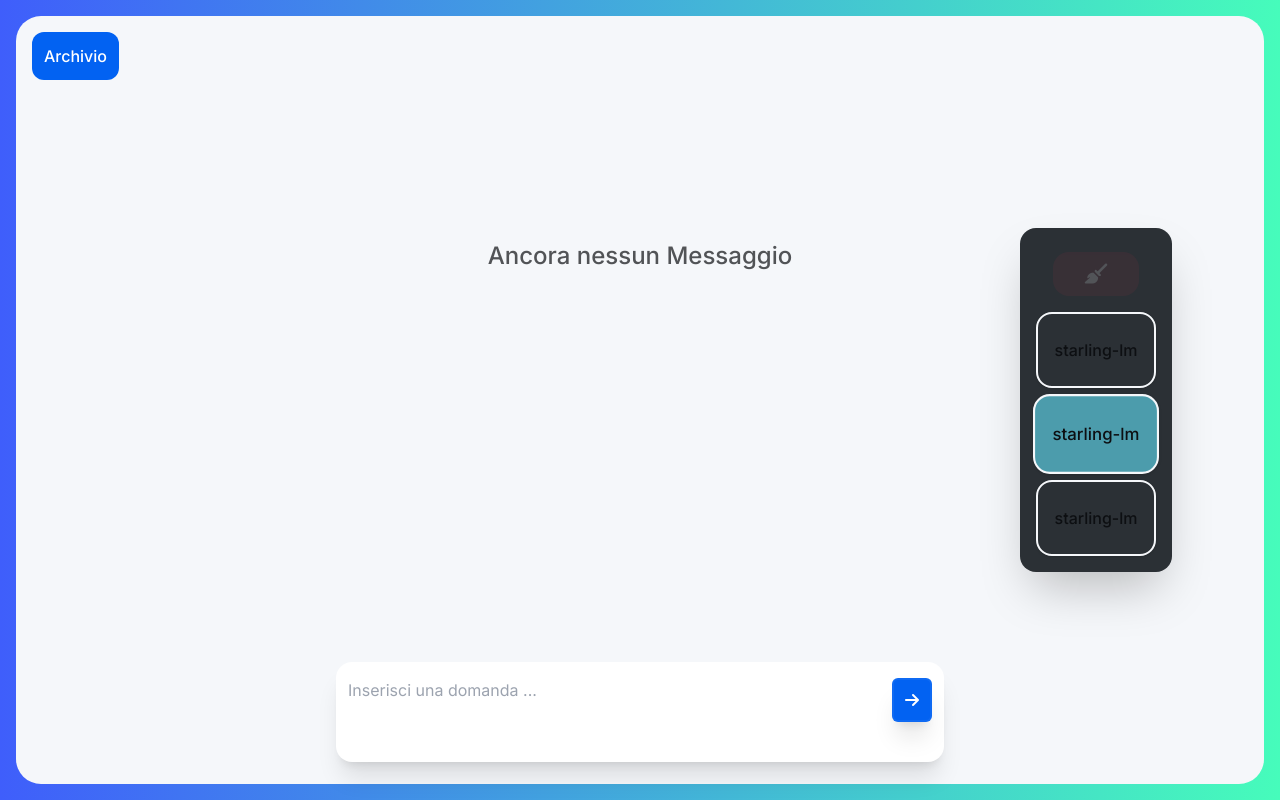
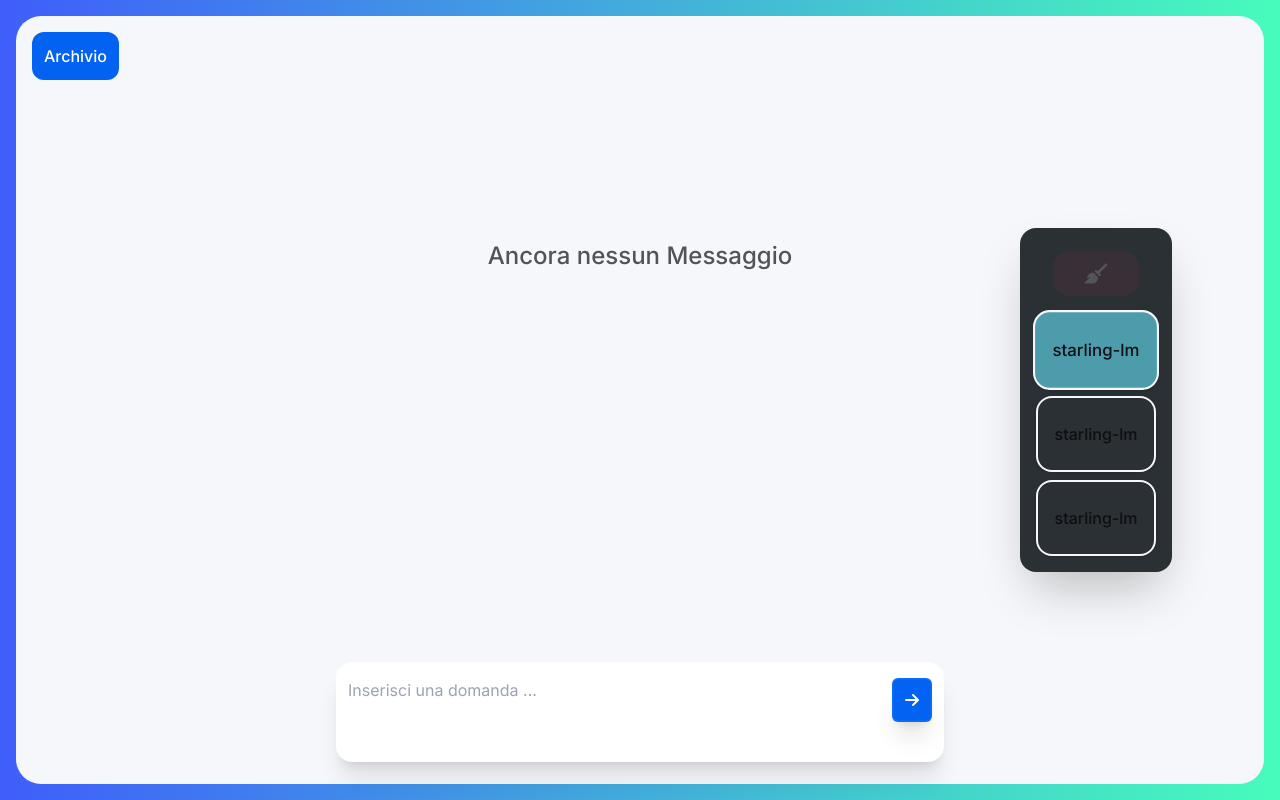
Before and after one commit to CodingCowboys10/kmai, a Next.js app in the folder 2-RTB/poc/: page /chat in a window 1280 px wide. Built offline with nearby package versions, Linux system fonts and the light colour scheme.

Commit message:
sistemato sistema bottoni

```diff
--- a/2-RTB/poc/src/app/chat/components/llmBody.tsx
+++ b/2-RTB/poc/src/app/chat/components/llmBody.tsx
@@ -6,25 +6,31 @@
  * Created by Francesco Ferraioli on 20/12/23
  */
 "use client"
-import LlmModel from "./llmModel";
-import React from "react";
-import {children} from "solid-js"; // importa il componente che contiene i bottoni
+import LlmModel from "./llmModel"; // importa il componente che contiene il bottone
+import React, { useState } from "react"; // importa useState per gestire lo stato del bottone
+import {children} from "solid-js";
 
+function LlmBody({ children }) {
+        const [selectedButton, setSelectedButton] = useState(0);   //definisce selectedButton come variabile di stato, inizializzata a 0
 
-function LlmBody({children}){
-    // Ritorna il box del menu e i bottoni al suo interno
-    return( // il box è un div con bordi arrotondati e bordo bianco,margine di 4 e larghezza minima
-        <div className=" flex flex-col shadow-2xl w-1/2 bg-[--background-contrast] p-4 rounded-2xl h-fit my-auto justify-evenly gap-2 ">
+        const handleButtonClick = (index: number) => { // gestisce il click sul bottone
+            setSelectedButton(index);   // imposta selectedButton al valore del bottone cliccato
+        };
+
+        return (
+            <div
+            className=" flex flex-col shadow-2xl w-1/2 bg-[--background-contrast] p-4 rounded-2xl
+             h-fit my-auto justify-evenly gap-2 ">
                 {children}
-
-                <LlmModel isSelected={false}/>
-                <LlmModel isSelected={true}/>
-                <LlmModel isSelected={false}/>
-
-
-
-        </div>
-    );
-}
+                {[0, 1, 2].map((index) => ( // crea i bottoni come elementi di un array
+                    <LlmModel
+                        key={index} // chiave univoca per ogni bottone
+                        isSelected={selectedButton === index} // controlla se il bottone è selezionato
+                        onClick={() => handleButtonClick(index)} // gestisce il click sul bottone chiamando la funzione handleButtonClick
+                    />
+                ))}
+            </div>
+        );
+    }
 
 export default LlmBody; // esporta il componente per poterlo utilizzare su page.tsx
--- a/2-RTB/poc/src/app/chat/components/llmModel.tsx
+++ b/2-RTB/poc/src/app/chat/components/llmModel.tsx
@@ -1,64 +1,29 @@
 /**
- * llmModel.tsx è un componente che contiene i bottoni del menu.
- * viene utilizzato da llmBody.tsx in esso i bottoni vengono creati e gestiti mediante map,
+ * llmModel.tsx è un componente che contiene il bottone
+ * viene utilizzato da llmBody.tsx,
  * gli handler servono a gestire i casi particolari quali hover del mouse e selezione,
- * il bottone di default è il primo.
  *
  * Created by Francesco Ferraioli on 20/12/23
  */
+"use client"
+import React from "react";
 
-import { useState } from "react"; // importa useState per poter gestire lo stato dei bottoni
-
-//interfaccia per i bottoni per poter lavorare con un array di bottoni(map)
-interface Button {
-    id: string;
-    label: string;
+interface LlmModelProps { //interfaccia che definisce le proprietà del bottone tramite props
+  isSelected: boolean; // Indica se il bottone è selezionato
+  onClick: () => void; // Funzione che viene chiamata quando il bottone viene cliccato
 }
 
-function LlmModel({ isSelected }: { isSelected:boolean}) {
-    // variabili che permettono di gestire lo stato dei bottoni
-    const [hoveredButton, setHoveredButton] = useState<string | null>(null); //il bottone con hover può essere anche nullo
-    const [selectedButton, setSelectedButton] = useState("bottone1"); // bottone di default, capisce da solo che è string
-
-
-    // Event handlers per il cambio di colore dei bottoni in base all'hover e alla selezione
-    const handleMouseOver = (buttonId: string) => {
-        setHoveredButton(buttonId); // setta il bottone su cui è il mouse
-    };
-
-    const handleMouseLeave = () => {
-        setHoveredButton(null); // rimuove la selezione del bottone su cui è il mouse
-    };
-
-    const handleButtonClick = (buttonId: string) => {
-        setHoveredButton(null);
-        setSelectedButton(buttonId); // setta il bottone come selezionato
-    };
-    /*
-
-      <button
-                    key={button.id}
-                    id={button.id}  // id del bottone
-                    className={ //caratteristiche: si dimensioni bottoni 15x5 rem, bordo bianco, margine 4, sfondo nero, testo grassetto,bordo arrotondato
-                    `min-w-15rem min-h-5rem max-w-15rem max-h-5rem text-white
-                    rounded-xl border-white border-2 m-4 bg-black font-bold
-                    ${selectedButton === button.id ? "bg-green-500 text-black" //se il bottone è quello selezionato allora è verde e testo nero
-                    : hoveredButton === button.id ? "bg-gray-500 text-red-500" : ""}`} //se il bottone è quello con hover allora è grigio e testo rosso
-                    onMouseOver={() => handleMouseOver(button.id)} // event handler per l'hover
-                    onMouseLeave={handleMouseLeave} // event handler per l'hover perso
-                    onClick={() => handleButtonClick(button.id)} // event handler per la selezione
-                    disabled={selectedButton === button.id} // disabilita il bottone se è selezionato
-                >
-                    {button.label}
-                </button>
-
-     */
-    // ritorna i bottoni con le proprietà definite sopra
-    return (
-        <button className={`${isSelected ? "scale-105 bg-[#4c9cac] border-[#4c9cac]" : "" } border-2 border-[--background] font-medium text-[--text]  shadow w-full px-0 py-6 rounded-2xl hover:scale-105 transition duration-150 ease-in hover:ease-out`}>
-            starling-lm
-        </button>
-    );
+function LlmModel({ isSelected, onClick }: LlmModelProps) {
+  return (
+    <button
+      className={`${isSelected ? "scale-105 bg-[#4c9cac] border-[#4c9cac] cursor-default" : "" }
+         border-2 border-[--background] font-medium text-[--text]  shadow w-full px-0 py-6 rounded-2xl
+         hover:scale-105 transition duration-150 ease-in hover:ease-out`}
+      onClick={onClick} // Gestisci il click chiamando la funzione fornita
+    >
+      starling-lm
+    </button>
+  );
 }
 
-export default LlmModel; // esporta il componente per poterlo utilizzare su llmBody.tsx
+export default LlmModel;
```
